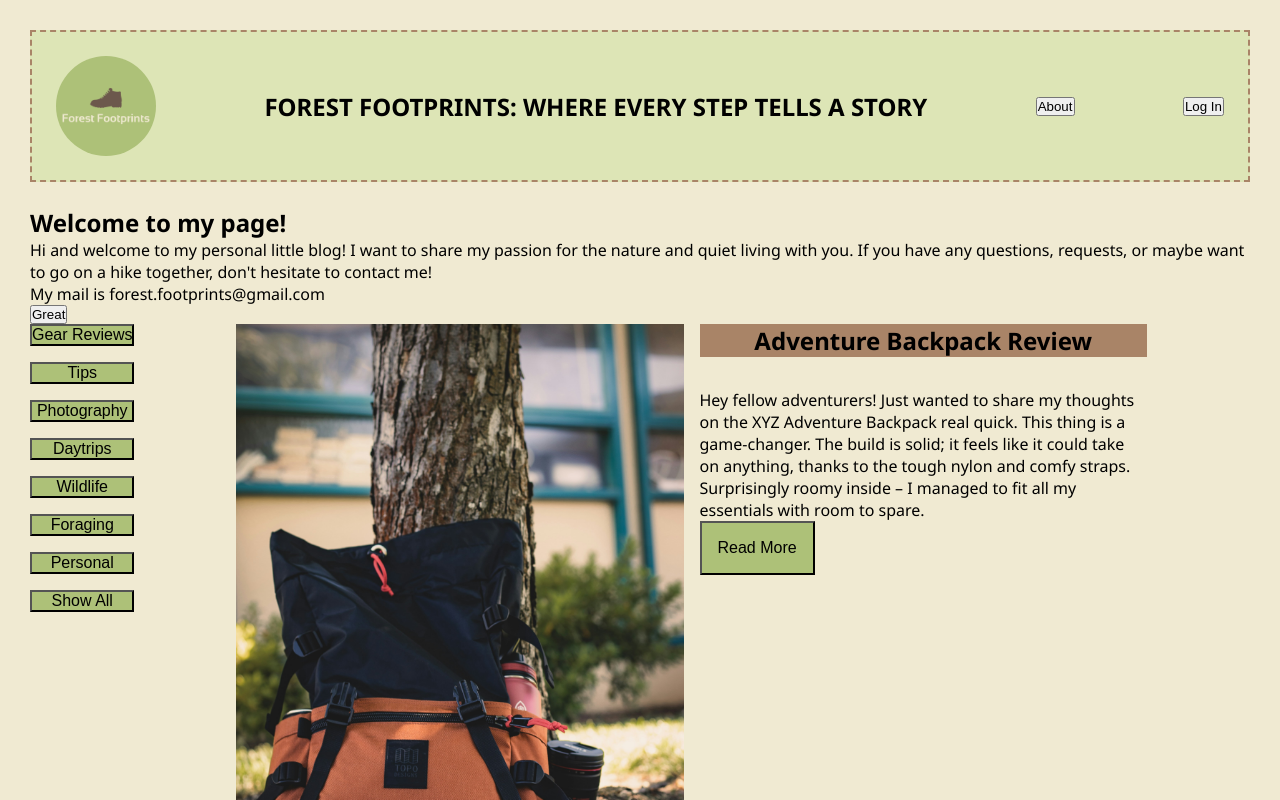
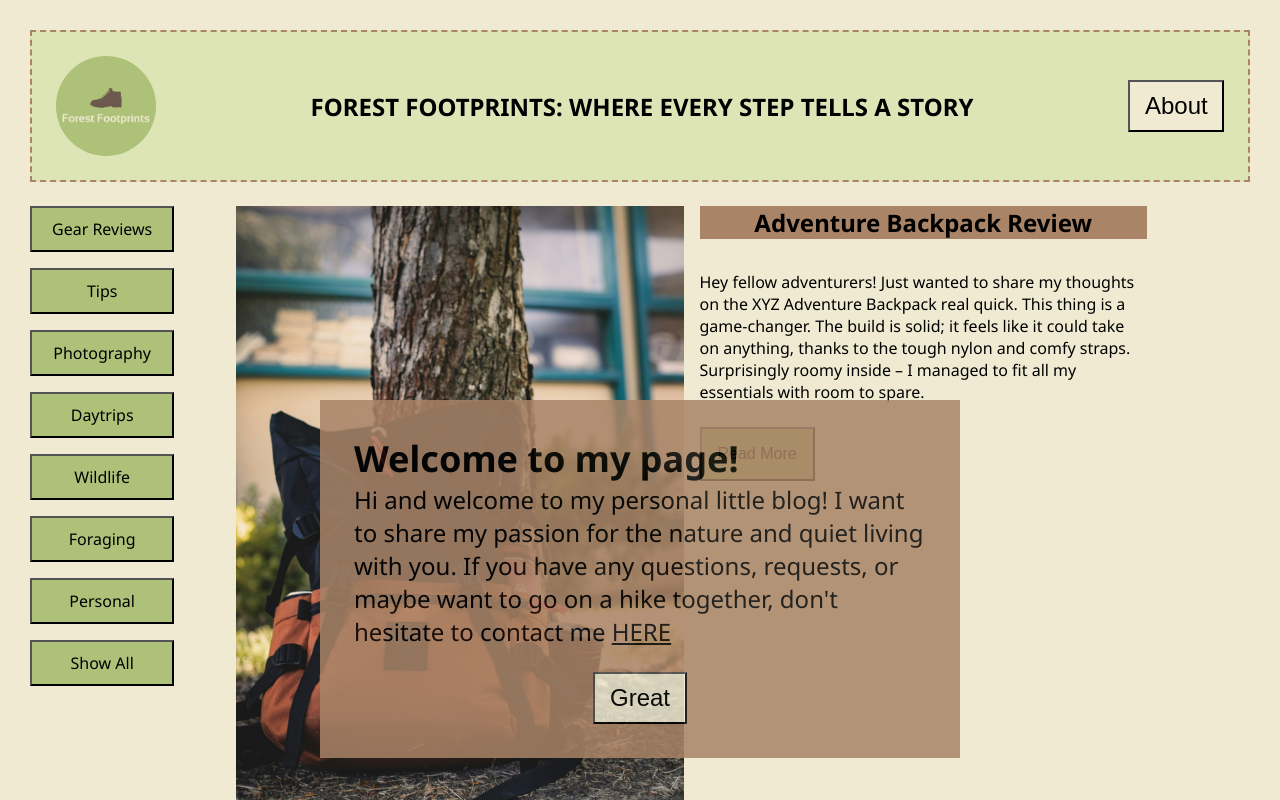
Before and after one commit to TetianaKoliesnik/Hovedprojekt, a plain HTML site: page indexMainProject.html in a window 1280 px wide. Both pictures are taken after a click on the button "About". Shown: the top 800 px of the page. Drawn offline with Linux system fonts and the light colour scheme.

Commit message:
style buttons

```diff
--- a/css/reset.css
+++ b/css/reset.css
@@ -2,10 +2,14 @@
 	box-sizing: border-box;
 	padding: 0;
 	margin: 0;
-
 }
 
-ol, ul {
+a {
+	color: inherit;
+}
+
+ol,
+ul {
 	list-style: none;
 }
 
--- a/css/style.css
+++ b/css/style.css
@@ -14,11 +14,14 @@ html {
 	border: 2px dashed var(--color-quaternary);
 }
 
-.navigarion-button{
+.same-style__button {
+	font-size: var(--font-size-base);
 	padding: 10 15;
+	cursor: pointer;
+	background-color: var(--color-primary);
+	max-width: 6rem;
 
 }
-
 
 aside {
 	position: fixed;
@@ -29,17 +32,20 @@ aside {
 .filter-button {
 	background-color: var(--color-tetriary);
 	font-size: var(--font-size-small);
+	font-family: 'Noto Sans', sans-serif;
 	margin-bottom: var(--font-leading-small);
+	padding: 10 20;
 	cursor: pointer;
 }
 
-.page-section:nth-of-type(even){
+.page-section:nth-of-type(even) {
 	background-color: var(--color-secondary);
 }
-.page-section{
+
+.page-section {
 	margin-bottom: var(--font-leading-base);
+
 }
-
 
 .section-title {
 	text-align: center;
@@ -56,13 +62,11 @@ aside {
 	font-style: oblique;
 }
 
-
 .logo {
 	width: 100px;
 	height: 100px;
 	border-radius: 50%;
 }
-
 
 .button__toggle {
 	cursor: pointer;
@@ -74,7 +78,6 @@ aside {
 .text__content {
 	/* hide text until button read more is clicked */
 	display: none;
-
 }
 
 .text--expanded .text__content {
@@ -84,49 +87,68 @@ aside {
 }
 
 
+.about-popup {
+	position: absolute;
+	height: fit-content;
+	width: auto;
+	z-index: 1;
+	top: 50%;
+	left: 50%;
+	transform: translateX(-50%);
+	display: none;
+}
 
+.about-content {
+	display: flex;
+	flex-direction: column;
+	align-items: center;
+	font-size: var(--font-size-base);
+	padding: var(--font-leading-medium);
+	border: 2px dashed var(--color-quaternary);
+	background-color: var(--color-quaternary);
+	opacity: 85%;
+}
 
-
-
-
-
-.slideshow{
+.slideshow {
 	position: relative;
 	width: 100%;
 	height: 100vh;
 }
 
-.slideshow__slides{
+.slideshow__slides {
 	width: 100%;
-	height: 100%; /* of the closest parent with defined position (here .slideshow)*/
+	height: 100%;
+	/* of the closest parent with defined position (here .slideshow)*/
 
 }
 
-.slideshow__slide{
+.slideshow__slide {
 	position: absolute;
 	top: 0;
 	left: 0;
 	width: 100%;
-	height: 100%; /* of the closest parent with defined position (here .slideshow__slides)*/
+	height: 100%;
+	/* of the closest parent with defined position (here .slideshow__slides)*/
 	display: none;
 }
 
-.slideshow__slide--visible{
+.slideshow__slide--visible {
 	display: block;
 }
 
-.slideshow__img{
+.slideshow__img {
 	width: 100%;
 	height: 100%;
-	object-fit: cover; /* iso background-size: cover; */
+	object-fit: cover;
+	/* iso background-size: cover; */
 
 }
 
-.slideshow__controls{
+.slideshow__controls {
 	position: absolute;
+	width: 100%;
 	top: 50%;
 	left: 0;
-	width: 100%;
 	transform: translateY(-50%);
 	display: flex;
 	flex-flow: row nowrap;
@@ -139,8 +161,12 @@ aside {
 	height: auto;
 }
 
-.slideshow__control-button:hover{
+.slideshow__control-button:hover {
 	opacity: 30%;
+}
+
+p {
+	margin-bottom: var(--font-leading-base);
 }
 
 @media screen and (max-width: 1023px) {
@@ -179,7 +205,7 @@ aside {
 		flex-direction: column;
 	}
 
-	.image-container{
+	.image-container {
 		order: 2;
 	}
 
--- a/indexMainProject.html
+++ b/indexMainProject.html
@@ -19,7 +19,6 @@
 		<img class="logo" src="accets\logo.png" alt="Explicit picture description">
 		<h1>FOREST FOOTPRINTS: WHERE EVERY STEP TELLS A STORY</h1>
 		<button class="same-style__button about-button">About</button>
-		<button class="same-style__button login-button">Log In</button>
 	</nav>
 
 
@@ -27,8 +26,10 @@
 		<div class="about-content">
 			<div class="about-text">
 				<h2>Welcome to my page!</h2>
-				<p>Hi and welcome to my personal little blog! I want to share my passion for the nature and quiet living with you. If you have any questions, requests, or maybe want to go on a hike together, don't hesitate to contact me!</p>
-				<p>My mail is forest.footprints@gmail.com</p>
+				<p>Hi and welcome to my personal little blog! I want to share my passion for the nature and quiet living
+					with you. If you have any questions, requests, or maybe want to go on a hike together, don't
+					hesitate to contact me   <a href="mailto:forest.footprints@gmail.com">HERE</a>
+				</p>
 			</div>
 			<button class="close-button same-style__button ">Great</button>
 		</div>
```
